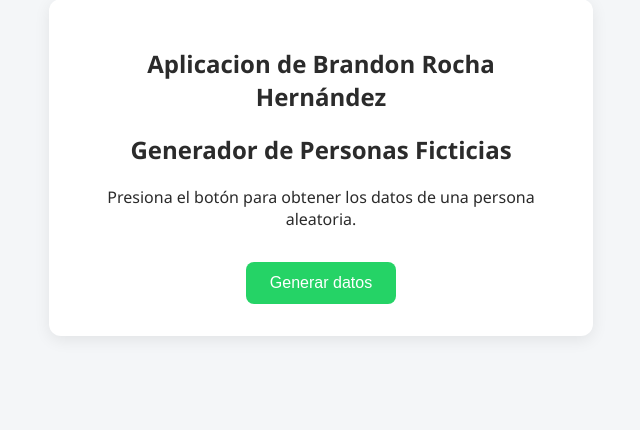
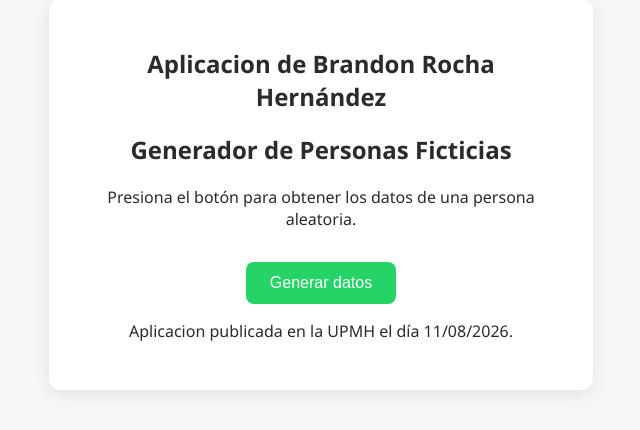
Before and after one commit to BranRoch1991/Repo-BRANDON, a Flask app: page / in a window 1280 px wide. Shown: the part 61-491 px from the top of the page, without its empty margins (319-959 px from the left). Run offline with Flask 3, Linux system fonts and the light colour scheme.

Commit message:
Se agregó la fecha

```diff
--- a/randomuser_app/randomuser_app/templates/index.html
+++ b/randomuser_app/randomuser_app/templates/index.html
@@ -18,6 +18,7 @@
         <form action="/generar" method="POST">
             <button type="submit" class="btn">Generar datos</button>
         </form>
+        <p>Aplicacion publicada en la UPMH el día 11/08/2026.</p>
     </div>
 </body>
 </html>
```
